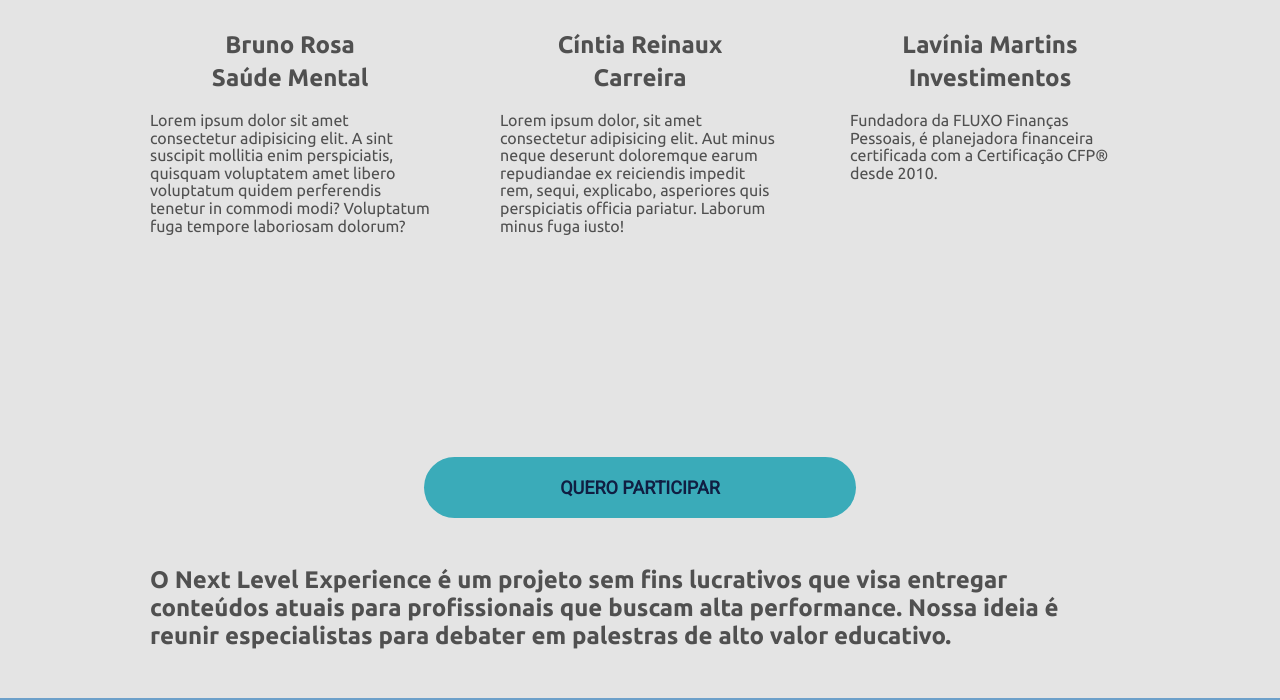
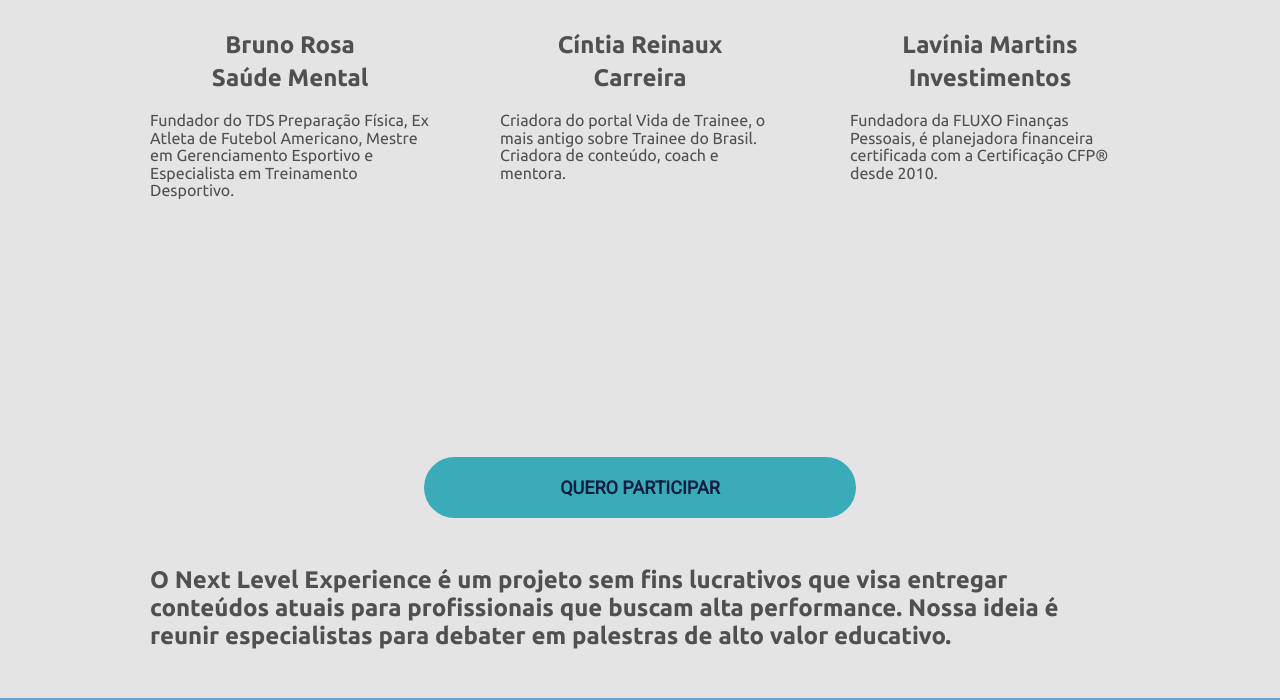
Before and after one commit to Next-Level-Experience/landing, a plain HTML site: page index.html in a window 1280 px wide. Shown: the part 1561-2261 px from the top of the page. Drawn offline with Linux system fonts and the light colour scheme.

Commit message:
texto fotos

```diff
--- a/index.html
+++ b/index.html
@@ -77,14 +77,17 @@
                 <img src="./assets/images/bruno-perfil.png" alt="Bruno Rosa">
                 <h4>Bruno Rosa</h4>
                 <p>Saúde Mental</p>
-                <h5>Lorem ipsum dolor sit amet consectetur adipisicing elit. A sint suscipit mollitia enim perspiciatis, quisquam voluptatem amet libero voluptatum quidem perferendis tenetur in commodi modi? Voluptatum fuga tempore laboriosam dolorum?
+                <h5>Fundador do TDS Preparação Física, Ex Atleta de Futebol Americano, Mestre em Gerenciamento Esportivo e Especialista em Treinamento Desportivo.
                 </h5>
             </div>
             <div class="perfil">
                 <img src="./assets/images/cintia-perfil.png" alt="Cíntia Reinaux">
                 <h4>Cíntia Reinaux</h4>
                 <p>Carreira</p>
-                <h5>Lorem ipsum dolor, sit amet consectetur adipisicing elit. Aut minus neque deserunt doloremque earum repudiandae ex reiciendis impedit rem, sequi, explicabo, asperiores quis perspiciatis officia pariatur. Laborum minus fuga iusto!
+                <h5>Criadora do portal Vida de Trainee, o mais antigo sobre Trainee do Brasil. Criadora de conteúdo, coach e mentora.
+
+
+
                 </h5>
             </div>
             <div class="perfil">
```
